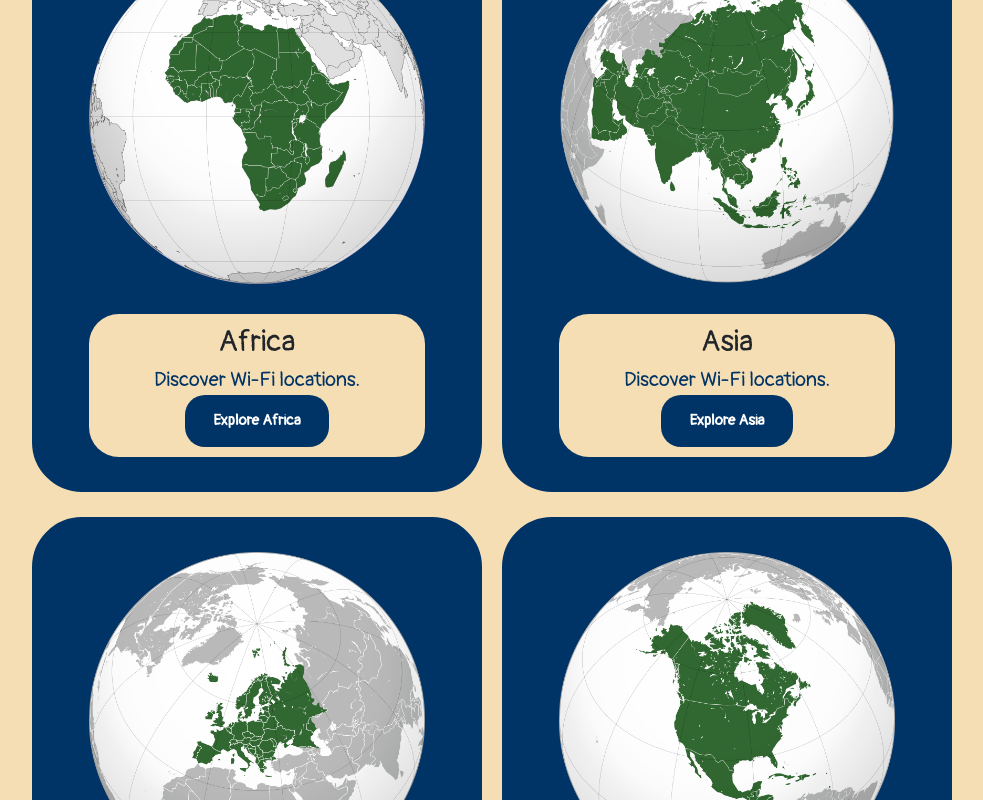
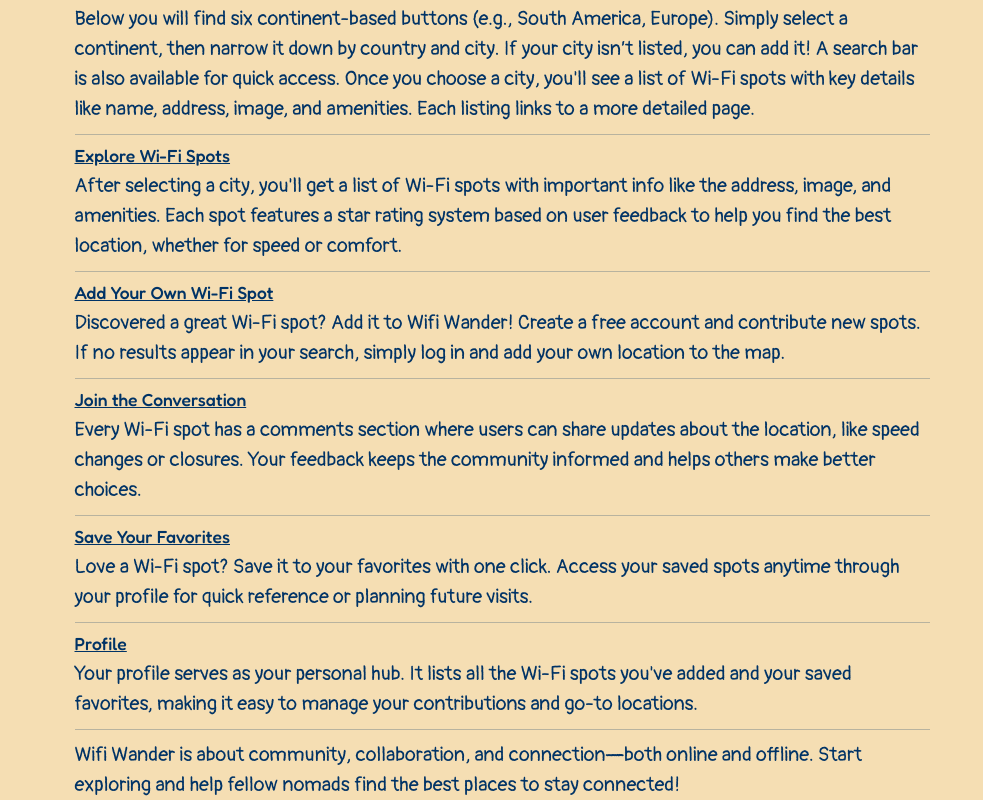
Before and after one commit to GMontaque/WiFiWander, a React (Create React App) app: page / in a window 1280 px wide. Shown: the part 760-1560 px from the top of the page, without its empty margins (148-1131 px from the left). Built offline with nearby package versions, Linux system fonts and the light colour scheme.

Commit message:
style: add description section and style text

```diff
--- a/src/App.css
+++ b/src/App.css
@@ -237,10 +237,23 @@ a i:hover,
 /* ******************** Description ******************** */
 
 .description {
-  width: 90%;
+  width: 70%;
   margin: 0rem auto;
 }
 
+.description ul li {
+  list-style: none;
+}
+
+.description ul li h3 {
+  text-decoration: underline;
+}
+
+@media (max-width: 769px) {
+  .description {
+    width: 90%;
+  }
+}
 
 /* ******************** Continents ******************** */
 
--- a/src/pages/Homepage.js
+++ b/src/pages/Homepage.js
@@ -6,10 +6,50 @@ import { Row } from 'react-bootstrap';
 const Homepage = () => {
   return (
     <>
-      <Row>
-        <h1>Homepage</h1>
+      <Row className='margin-5rem'>
+        <div>
+          <h2 className='title text-center' >Description</h2>
+          {/* check and re-write as needed, first draft */}
+          <div className='mt-5 mb-5 description'>
+            <ul >
+              <li>
+                <h3>Start Your Search</h3>
+                <p>Below you will find six continent-based buttons (e.g., South America, Europe). Simply select a continent, then narrow it down by country and city. If your city isn’t listed, you can add it! A search bar is also available for quick access. Once you choose a city, you'll see a list of Wi-Fi spots with key details like name, address, image, and amenities. Each listing links to a more detailed page.</p>
+              </li>
+              <hr />
+              <li>
+                <h3>Explore Wi-Fi Spots</h3>
+                <p>After selecting a city, you'll get a list of Wi-Fi spots with important info like the address, image, and amenities. Each spot features a star rating system based on user feedback to help you find the best location, whether for speed or comfort.</p>
+              </li>
+              <hr />
+              <li>
+                <h3>Add Your Own Wi-Fi Spot</h3>
+                <p>Discovered a great Wi-Fi spot? Add it to Wifi Wander! Create a free account and contribute new spots. If no results appear in your search, simply log in and add your own location to the map.</p>
+              </li>
+              <hr />
+              <li>
+                <h3>Join the Conversation</h3>
+                <p>Every Wi-Fi spot has a comments section where users can share updates about the location, like speed changes or closures. Your feedback keeps the community informed and helps others make better choices.</p>
+              </li>
+              <hr />
+              <li>
+                <h3>Save Your Favorites</h3>
+                <p>Love a Wi-Fi spot? Save it to your favorites with one click. Access your saved spots anytime through your profile for quick reference or planning future visits.</p>
+              </li>
+              <hr />
+              <li>
+                <h3>Profile</h3>
+                <p>Your profile serves as your personal hub. It lists all the Wi-Fi spots you've added and your saved favorites, making it easy to manage your contributions and go-to locations.</p>
+              </li>
+              <hr />
+              <li>
+                <p>Wifi Wander is about community, collaboration, and connection—both online and offline. Start exploring and help fellow nomads find the best places to stay connected!</p>
+              </li>
+            </ul>
+          </div>
+        </div>
       </Row>
-      <Row>
+      <Row className='margin-5rem'>
         <Continents />
       </Row>
     </>
```
